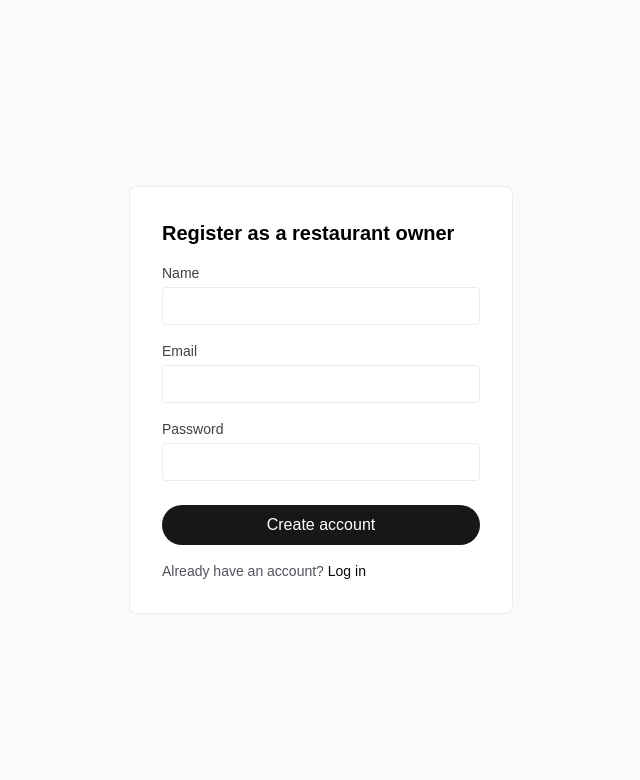
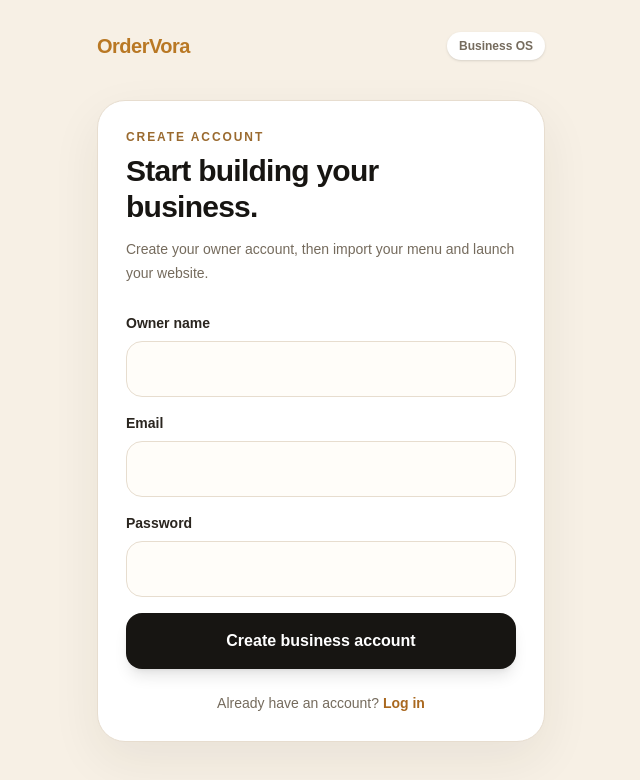
Before and after one commit to ordervora/Ordervora-MVP, a Next.js app in the folder apps/web/: page /register in a window 1280 px wide. Shown: the top 780 px of the page, without its empty margins (319-959 px from the left). Built offline with nearby package versions, Linux system fonts and the light colour scheme.

Commit message:
feat(auth): redesign registration for Auth 2.0

```diff
--- a/apps/web/src/app/register/page.tsx
+++ b/apps/web/src/app/register/page.tsx
@@ -14,11 +14,6 @@ export default function RegisterPage() {
   const [error, setError] = useState<string | null>(null);
   const [submitting, setSubmitting] = useState(false);
 
-  // Plain window.location (not useSearchParams) so this page can stay
-  // statically prerenderable — a referral link is only ever followed by
-  // a real browser, so a client-only read is sufficient. Stashed for the
-  // restaurant-creation step that follows, since a Restaurant (the
-  // referable entity) doesn't exist until then.
   useEffect(() => {
     const ref = new URLSearchParams(window.location.search).get("ref");
     if (ref) setStoredReferralCode(ref);
@@ -40,66 +35,46 @@ export default function RegisterPage() {
   }
 
   return (
-    <div className="flex flex-1 items-center justify-center bg-zinc-50 dark:bg-black">
-      <form
-        onSubmit={handleSubmit}
-        className="flex w-full max-w-sm flex-col gap-4 rounded-lg border border-black/[.08] bg-white p-8 dark:border-white/[.145] dark:bg-zinc-950"
-      >
-        <h1 className="text-xl font-semibold text-black dark:text-zinc-50">
-          Register as a restaurant owner
-        </h1>
+    <main className="min-h-screen w-full overflow-x-hidden bg-[#F7F0E5] px-4 py-8 text-[#171512] sm:px-6">
+      <div className="mx-auto w-full max-w-md">
+        <div className="mb-10 flex items-center justify-between">
+          <div className="text-xl font-bold tracking-tight text-[#B97824]">OrderVora</div>
+          <span className="rounded-full bg-white px-3 py-1.5 text-xs font-semibold text-[#756B5D] shadow-sm">Business OS</span>
+        </div>
 
-        {error && <p className="text-sm text-red-600">{error}</p>}
+        <section className="rounded-[28px] border border-[#E7DDCF] bg-white p-5 shadow-[0_18px_50px_rgba(48,39,27,0.07)] sm:p-7">
+          <p className="text-xs font-bold uppercase tracking-[0.16em] text-[#9A6A2F]">CREATE ACCOUNT</p>
+          <h1 className="mt-2 text-3xl font-bold tracking-tight">Start building your business.</h1>
+          <p className="mt-3 text-sm leading-6 text-[#756B5D]">Create your owner account, then import your menu and launch your website.</p>
 
-        <label className="flex flex-col gap-1 text-sm text-zinc-700 dark:text-zinc-300">
-          Name
-          <input
-            type="text"
-            required
-            value={name}
-            onChange={(e) => setName(e.target.value)}
-            className="rounded border border-black/[.08] px-3 py-2 dark:border-white/[.145] dark:bg-black"
-          />
+          <form onSubmit={handleSubmit} className="mt-7 space-y-4">
+            {error && <p className="rounded-2xl border border-red-200 bg-red-50 px-4 py-3 text-sm text-red-700">{error}</p>}
+
+            <label className="block text-sm font-semibold text-[#2A251F]">
+              Owner name
+              <input type="text" required autoComplete="name" value={name} onChange={(e) => setName(e.target.value)} className="mt-2 min-h-14 w-full rounded-2xl border border-[#E7DDCF] bg-[#FFFDF9] px-4 text-base outline-none transition focus:border-[#B97824] focus:ring-4 focus:ring-[#B97824]/10" />
             </label>
 
-        <label className="flex flex-col gap-1 text-sm text-zinc-700 dark:text-zinc-300">
+            <label className="block text-sm font-semibold text-[#2A251F]">
               Email
-          <input
-            type="email"
-            required
-            value={email}
-            onChange={(e) => setEmail(e.target.value)}
-            className="rounded border border-black/[.08] px-3 py-2 dark:border-white/[.145] dark:bg-black"
-          />
+              <input type="email" required inputMode="email" autoComplete="email" value={email} onChange={(e) => setEmail(e.target.value)} className="mt-2 min-h-14 w-full rounded-2xl border border-[#E7DDCF] bg-[#FFFDF9] px-4 text-base outline-none transition focus:border-[#B97824] focus:ring-4 focus:ring-[#B97824]/10" />
             </label>
 
-        <label className="flex flex-col gap-1 text-sm text-zinc-700 dark:text-zinc-300">
+            <label className="block text-sm font-semibold text-[#2A251F]">
               Password
-          <input
-            type="password"
-            required
-            minLength={8}
-            value={password}
-            onChange={(e) => setPassword(e.target.value)}
-            className="rounded border border-black/[.08] px-3 py-2 dark:border-white/[.145] dark:bg-black"
-          />
+              <input type="password" required minLength={8} autoComplete="new-password" value={password} onChange={(e) => setPassword(e.target.value)} className="mt-2 min-h-14 w-full rounded-2xl border border-[#E7DDCF] bg-[#FFFDF9] px-4 text-base outline-none transition focus:border-[#B97824] focus:ring-4 focus:ring-[#B97824]/10" />
             </label>
 
-        <button
-          type="submit"
-          disabled={submitting}
-          className="mt-2 rounded-full bg-foreground px-5 py-2 text-background disabled:opacity-50"
-        >
-          {submitting ? "Creating account..." : "Create account"}
+            <button type="submit" disabled={submitting} className="mt-2 flex min-h-14 w-full items-center justify-center rounded-2xl bg-[#171512] px-5 text-base font-bold text-white shadow-lg shadow-black/10 transition active:scale-[0.99] disabled:opacity-50">
+              {submitting ? "Creating account…" : "Create business account"}
             </button>
+          </form>
 
-        <p className="text-sm text-zinc-600 dark:text-zinc-400">
-          Already have an account?{" "}
-          <Link href="/login" className="font-medium text-zinc-950 dark:text-zinc-50">
-            Log in
-          </Link>
+          <p className="mt-6 text-center text-sm text-[#756B5D]">
+            Already have an account? <Link href="/login" className="font-bold text-[#A9681F]">Log in</Link>
           </p>
-      </form>
+        </section>
       </div>
+    </main>
   );
 }
```
Lines whose indentation alone changed are shown as unchanged.
